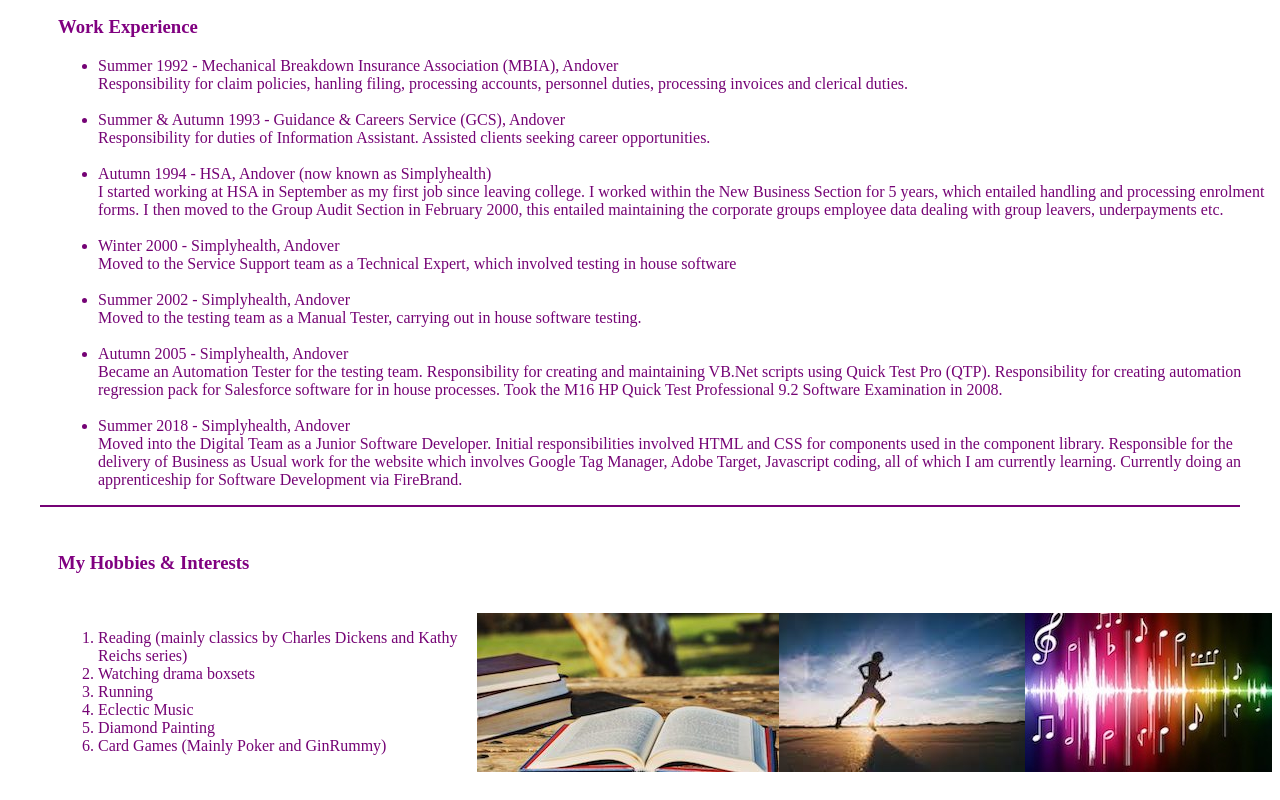
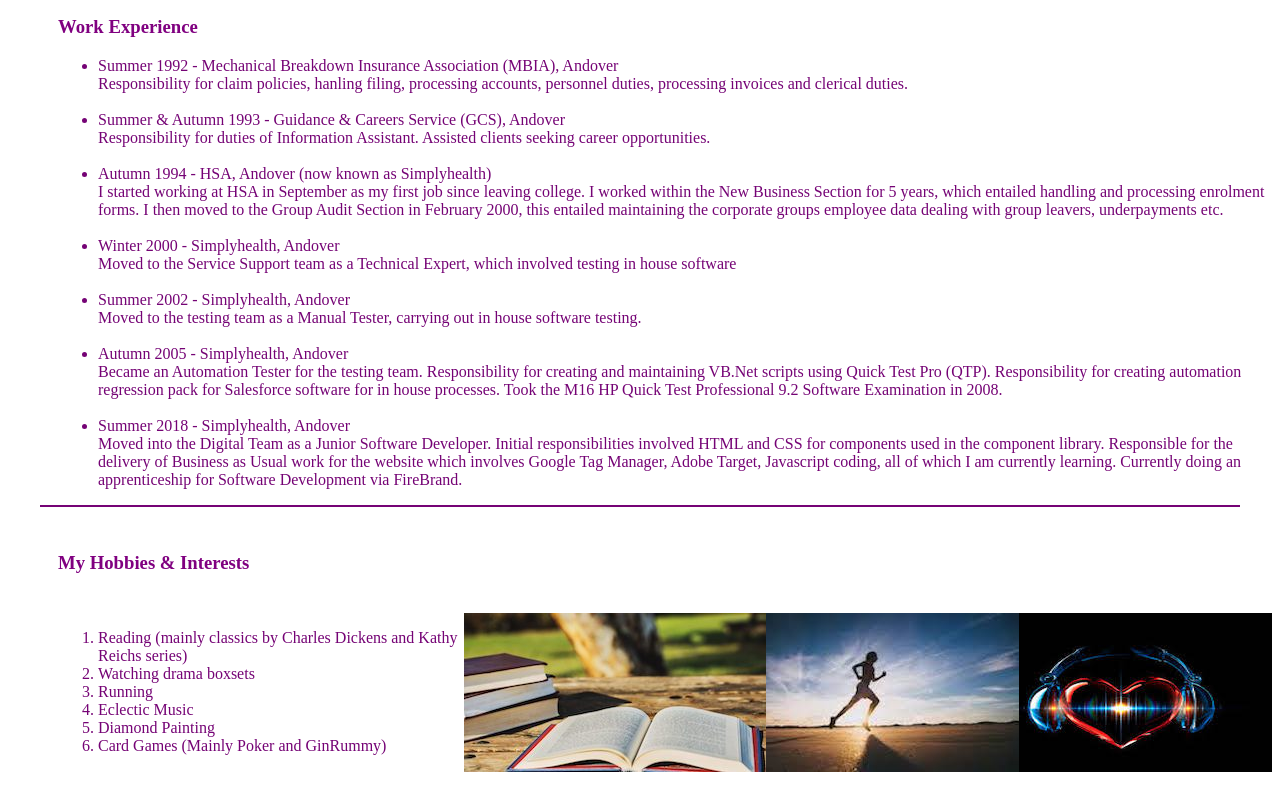
Before and after one commit to bgower75/C2019WDB, a plain HTML site: page HTMLPersonalSite/index.html in a window 1280 px wide. Shown: the part 1158-1958 px from the top of the page. Drawn offline with Linux system fonts and the light colour scheme.

Commit message:
replaced music.jpg with music.jpeg and widened width

```diff
--- a/HTMLPersonalSite/index.html
+++ b/HTMLPersonalSite/index.html
@@ -114,8 +114,8 @@
   }
 
   div.hobbies {
-    background-image: url("reading.jpg"), url("Running.jpeg"), url("Music.jpg");
-    width: 950px;
+    background-image: url("reading.jpg"), url("Running.jpeg"), url("music.jpeg");
+    width: 1000px;
     height: 200px;
   }
 
```
Also changed, not shown: HTMLPersonalSite/music.jpeg (added), HTMLPersonalSite/music.jpg (deleted).
